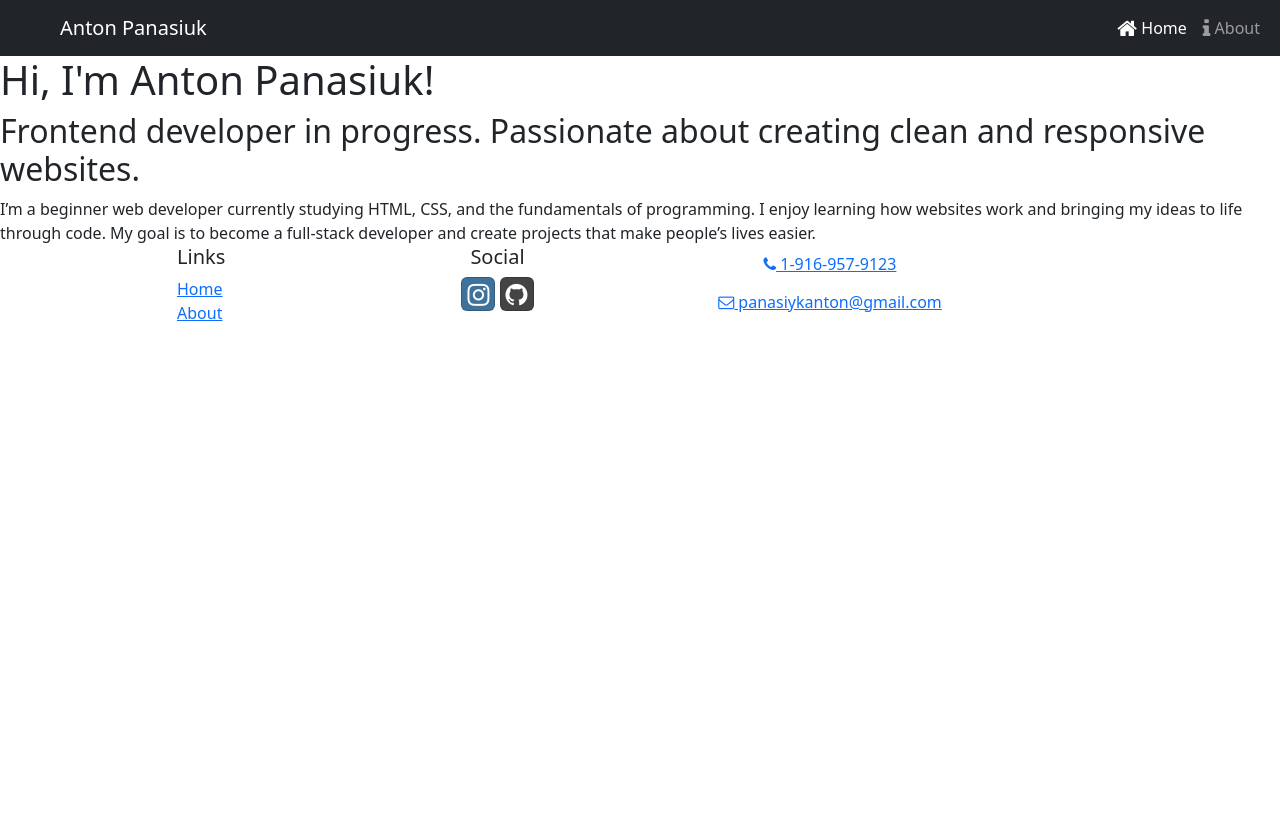
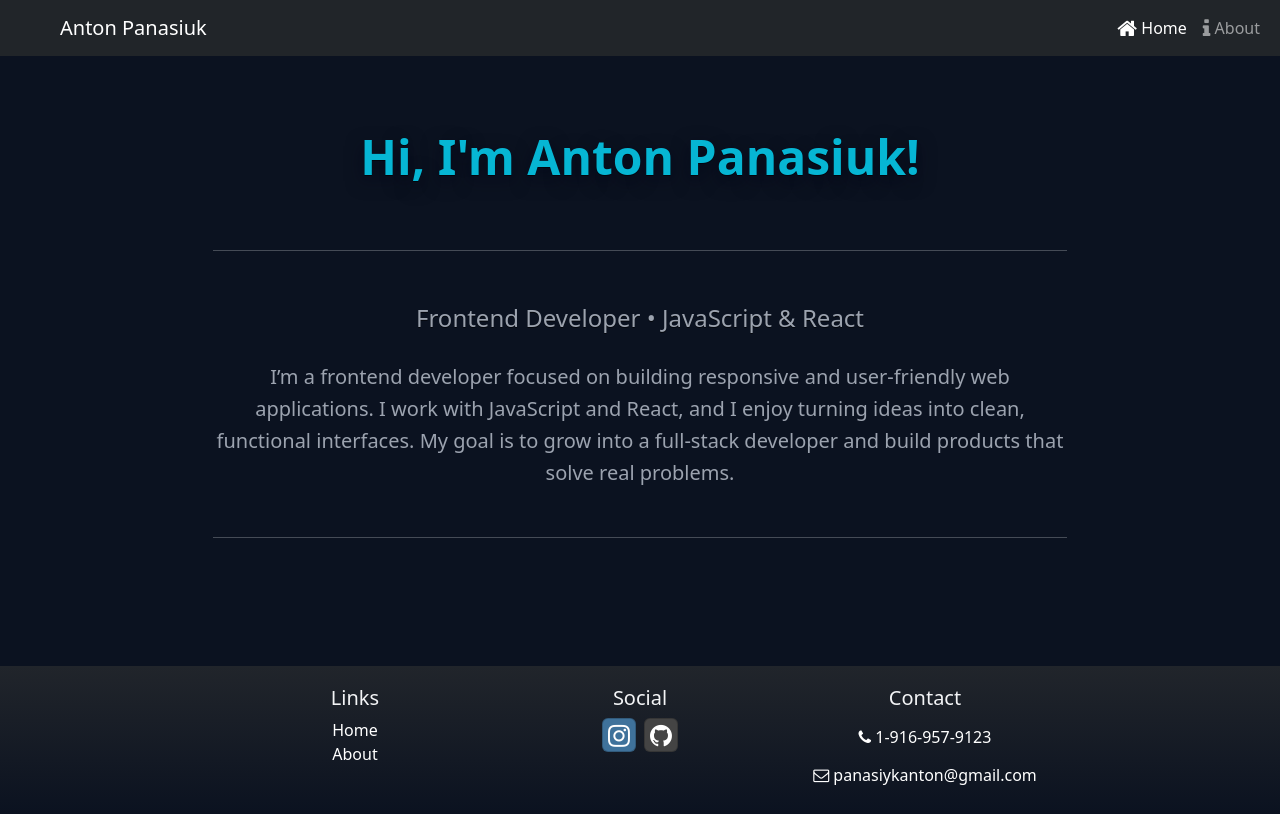
Before and after one commit to Tort1k00/portfolio, a React (Vite) app in the folder react/: page / in a window 1280 px wide. Built offline with nearby package versions, Linux system fonts and the light colour scheme.

Commit message:
Polished MainPage and Footer

```diff
--- a/react/src/App.css
+++ b/react/src/App.css
@@ -3,4 +3,8 @@
   margin: 0 auto;
   padding: 2rem;
   text-align: center;
+   --text-main: #eaeaea;     /* primary text */
+  --text-muted: #b5b5b5;    /* secondary text */
+  --text-subtle: #8f8f8f;   /* labels */
+  --accent: #0d6efd;        /* Bootstrap primary blue */
 }
--- a/react/src/components/Footer.jsx
+++ b/react/src/components/Footer.jsx
@@ -1,58 +1,60 @@
-import { Container, Row, Col } from 'reactstrap';
+import { Container, Row, Col } from 'reactstrap'
 import { Link } from 'react-router-dom'
 
 const Footer = () => {
   return (
-        <footer className='site-footer'>
+    <footer className="site-footer">
       <Container>
-                <Row>
-                    <Col xs={{ size: 4, offset: 1 }} sm='2'>
+        <Row className="justify-content-center text-center">
+
+          <Col xs="12" sm="3">
             <h5>Links</h5>
-                        <ul className='list-unstyled'>
-                            <li>
-                                <Link to='/'>Home</Link>
-                            </li>
-                             <li>
-                                <Link to='/about'>About</Link>
-                            </li>
+            <ul className="list-unstyled">
+              <li><Link to="/">Home</Link></li>
+              <li><Link to="/about">About</Link></li>
             </ul>
           </Col>
-                    <Col xs='6' sm='3' className='text-center'>
+
+          <Col xs="12" sm="3">
             <h5>Social</h5>
+            <div className="d-flex justify-content-center gap-2">
               <a
-                            className='btn btn-social-icon btn-instagram'
-                            href='https://www.instagram.com/anton.panasiuk/?hl=en'
+                className="btn btn-social-icon btn-instagram"
+                href="https://www.instagram.com/anton.panasiuk/?hl=en"
               >
-                            <i className='fa fa-instagram' />
-                        </a>{' '}
+                <i className="fa fa-instagram" />
+              </a>
               <a
-                            className='btn btn-social-icon btn-github'
-                            href='https://github.com/Tort1k00'
+                className="btn btn-social-icon btn-github"
+                href="https://github.com/Tort1k00"
               >
-                            <i className='fa fa-github' />
+                <i className="fa fa-github" />
+              </a>
+            </div>
+          </Col>
+
+          <Col xs="12" sm="3">
+            <h5>Contact</h5>
+            <a
+              role="button"
+              className="btn btn-link d-block"
+              href="tel:+19169579123"
+            >
+              <i className="fa fa-phone" /> 1-916-957-9123
+            </a>
+            <a
+              role="button"
+              className="btn btn-link d-block"
+              href="mailto:panasiykanton@gmail.com"
+            >
+              <i className="fa fa-envelope-o" /> panasiykanton@gmail.com
             </a>
           </Col>
-                    <Col sm='4' className='text-center'>
-                        <a
-                            role='button'
-                            className='btn btn-link'
-                            href='tel:+12065551234'
-                        >
-                            <i className='fa fa-phone' /> 1-916-957-9123
-                        </a>
-                        <br />
-                        <a
-                            role='button'
-                            className='btn btn-link'
-                            href='mailto:notreal@notreal.co'
-                        >
-                            <i className='fa fa-envelope-o' /> panasiykanton@gmail.com
-                        </a>
-                    </Col>
+
         </Row>
       </Container>
     </footer>
-    );
-};
+  )
+}
 
-export default Footer;
+export default Footer
--- a/react/src/components/MainPage.jsx
+++ b/react/src/components/MainPage.jsx
@@ -1,19 +1,25 @@
 const MainPage = () => {
   return (
     <>
-        <h1>
-            Hi, I'm Anton Panasiuk!
-        </h1>
+      <section className="py-5 mt-4 d-flex flex-column align-items-center text-center">
+            <h1 className="display-5 fw-bold mb-3 hero-title">
+              Hi, I'm Anton Panasiuk!
+            </h1>
 
-        <h2>
-            Frontend developer in progress. Passionate about creating clean and responsive websites.
-        </h2>
+           <hr className="opacity-25 my-5 col-md-8 col-4" />
 
-        <div>
-            I’m a beginner web developer currently studying HTML, CSS, and the fundamentals of programming.
-            I enjoy learning how websites work and bringing my ideas to life through code.
-            My goal is to become a full-stack developer and create projects that make people’s lives easier.
-        </div>
+          <h2 className="fs-4 fw-light mb-4">
+            Frontend Developer • JavaScript & React
+          </h2>
+
+          <div className="lead col-md-8">
+              I’m a frontend developer focused on building responsive and user-friendly web applications.
+              I work with JavaScript and React, and I enjoy turning ideas into clean, functional interfaces.
+              My goal is to grow into a full-stack developer and build products that solve real problems.
+          </div>
+          <hr className="opacity-25 my-5 col-md-8 col-4" />
+      </section>
+
     </>
   )
 }
--- a/react/src/index.css
+++ b/react/src/index.css
@@ -1,67 +1,70 @@
-:root {
-  font-family: system-ui, Avenir, Helvetica, Arial, sans-serif;
-  line-height: 1.5;
-  font-weight: 400;
+.site-footer {
+    background-image: linear-gradient(rgb(33, 37, 43), #0b1220);
+    padding: 20px 0;
+    margin-top: 2rem;
 
-  color-scheme: light dark;
-  color: rgba(255, 255, 255, 0.87);
-  background-color: #242424;
-
-  font-synthesis: none;
-  text-rendering: optimizeLegibility;
-  -webkit-font-smoothing: antialiased;
-  -moz-osx-font-smoothing: grayscale;
-}
-
-a {
-  font-weight: 500;
-  color: #646cff;
-  text-decoration: inherit;
-}
-a:hover {
-  color: #535bf2;
 }
 
 body {
-  margin: 0;
-  display: flex;
-  min-width: 320px;
-  min-height: 100vh;
+  background-color: #0b1220; /* dark charcoal (not pure black) */
+  color: #f3f4f6; /* slightly off-white for better contrast on the new bg */
+
 }
 
-h1 {
-  font-size: 3.2em;
-  line-height: 1.1;
+a{
+  color: white;
+  text-decoration: none;
 }
 
-button {
-  border-radius: 8px;
-  border: 1px solid transparent;
-  padding: 0.6em 1.2em;
-  font-size: 1em;
-  font-weight: 500;
-  font-family: inherit;
-  background-color: #1a1a1a;
-  cursor: pointer;
-  transition: border-color 0.25s;
-}
-button:hover {
-  border-color: #646cff;
-}
-button:focus,
-button:focus-visible {
-  outline: 4px auto -webkit-focus-ring-color;
+.site-footer a {
+  color: white;
+  text-decoration: none;
 }
 
-@media (prefers-color-scheme: light) {
-  :root {
-    color: #213547;
-    background-color: #ffffff;
-  }
-  a:hover {
-    color: #747bff;
-  }
-  button {
-    background-color: #f9f9f9;
-  }
+.site-footer a:hover {
+  color: white;
+  text-decoration: underline;
 }
+
+
+/* Section-specific colors and improved text contrast */
+:root {
+  --heading: #06b6d4;       /* high-contrast teal heading for dark background */
+  --section-bg: transparent;
+  --section-text: #f3f4f6;  /* primary readable body text on dark bg */
+  --section-muted: #9ca3af; /* softer muted paragraphs */
+}
+
+section {
+  color: var(--section-text);
+}
+
+section h1,
+section h2 {
+  color: var(--heading);
+  font-weight: 700;
+  text-shadow: 0 1px 0 rgba(0,0,0,0.6);
+}
+
+section .lead,
+section p,
+section .fs-4 {
+  color: var(--section-muted);
+  line-height: 1.6;
+}
+
+/* Hero title shadow for MainPage */
+.hero-title {
+  color: var(--heading);
+  text-shadow: 0 6px 18px rgba(2,6,23,0.65), 0 1px 0 rgba(0,0,0,0.6);
+  transition: text-shadow 180ms ease, transform 180ms ease;
+}
+
+.hero-title:hover {
+  text-shadow: 0 10px 30px rgba(2,6,23,0.7), 0 2px 0 rgba(0,0,0,0.6);
+  transform: translateY(-1px);
+}
+
+@media (prefers-reduced-motion: reduce) {
+  .hero-title { transition: none; transform: none; }
+}
--- a/react/src/main.jsx
+++ b/react/src/main.jsx
@@ -1,10 +1,10 @@
 import { createRoot } from 'react-dom/client'
-import './index.css'
 import App from './App.jsx'
 import { BrowserRouter } from "react-router-dom";
 import 'bootstrap/dist/css/bootstrap.min.css';
 import 'bootstrap-social/bootstrap-social.css';
 import 'font-awesome/css/font-awesome.css';
+import './index.css'
 
 createRoot(document.getElementById('root')).render(
   <BrowserRouter>
```
Lines whose indentation alone changed are shown as unchanged.
